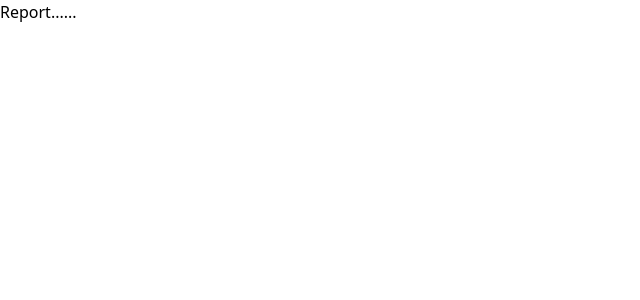
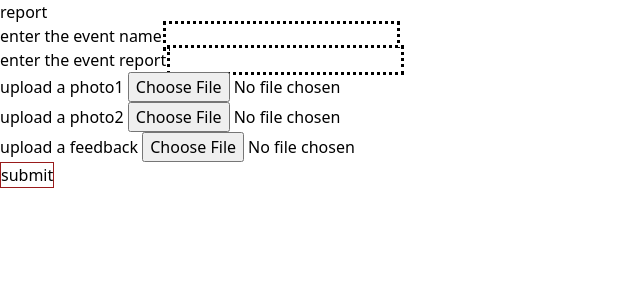
Before and after one commit to Gopikaran071/cocurricular, a React (Vite) app: page /Report in a window 1280 px wide. Shown: the top 300 px of the page, without its empty margins (0-640 px from the left). Built offline with nearby package versions, Linux system fonts and the light colour scheme.

Commit message:
firebase

```diff
--- a/package.json
+++ b/package.json
@@ -10,6 +10,7 @@
     "preview": "vite preview"
   },
   "dependencies": {
+    "firebase": "^10.7.1",
     "react": "^18.2.0",
     "react-dom": "^18.2.0",
     "react-router-dom": "^6.18.0",
--- a/src/App.jsx
+++ b/src/App.jsx
@@ -8,6 +8,7 @@ import Form from './Home/Form'
 import Circular from './Home/Circular'
 import Dashboard from './Dashboard/Dashboard'
 import Report from './Home/Report'
+import Reportdisplay from './Home/Reportdisplay'
 
 
 
@@ -24,6 +25,7 @@ function App() {
         <Route path='/Form' element={<Form />}/>
         <Route path='/Circular' element={<Circular/>}/>
         <Route path='/Report' element={<Report/>}/>
+        <Route path='/Reportdisplay' element={<Reportdisplay/>}/>
       </Routes>
 
     </div>
--- a/src/Home/Report.jsx
+++ b/src/Home/Report.jsx
@@ -1,8 +1,65 @@
-import React from 'react'
+import React, { useState } from 'react';
+import {db} from '../firebase';
+import {collection,addDoc} from 'firebase/firestore'
+function Report() {
 
-function Report() {
+
+
+  const[eventname,setEventName]=useState(" ");
+  const[eventreport,setEventReport]=useState(" ");
+  const[photo1,setPhoto1]=useState(" ");
+  const[photo2,setPhoto2]=useState(" ");
+  const[feedback,setFeedback]=useState(" ");
+
+
+const addtofirebase=()=>{
+
+  const data={
+    eventname:eventname,
+    eventreport:eventreport,
+  };
+
+  try{
+
+    const docRef = addDoc(collection(db,"report"),data);
+
+  }
+  catch(e)
+  {
+      console.log("error adding document",e);
+  }
+  alert(data.eventname)
+  setEventName('');
+
+
+
+
+}
+
   return (
-    <div>Report......</div>
+    <div>
+        <div>
+            report
+        </div>
+        <div>
+            <label htmlFor="">enter the event name <input type="text" id='eventname' onChange={(e)=>setEventName(e.target.value)} className='outline-dotted'/></label>
+        </div>
+        <div>
+            <label htmlFor="">enter the event report <input type="text" id='eventreport' onChange={(e)=>setEventReport(e.target.value)} className='outline-dotted'/></label>
+        </div>
+        <div>
+            <label htmlFor="">upload a photo1 <input type="file" id='photo1' onChange={(e)=>setPhoto1(e.target.value)}/></label>
+        </div>
+        <div>
+            <label htmlFor="">upload a photo2 <input type="file" id='photo2' onChange={(e)=>setPhoto2(e.target.value)}/></label>
+        </div>
+        <div>
+            <label htmlFor="">upload a feedback <input type="file" id='feeedback' onChange={(e)=>setFeedback(e.target.value)}/></label>
+        </div>
+        <div>
+          <button type="submit" className='border border-red-800' onClick={addtofirebase}>submit</button>
+        </div>
+    </div>
   )
 }
 
--- /dev/null
+++ b/src/Home/Reportdisplay.jsx
@@ -0,0 +1,12 @@
+import React from 'react'
+import { Link } from 'react-router-dom'
+
+function Reportdisplay() {
+  return (
+    <div>
+...display
+    </div>
+  )
+}
+
+export default Reportdisplay
--- /dev/null
+++ b/src/firebase.jsx
@@ -0,0 +1,15 @@
+import {initializeApp} from 'firebase/app';
+import {getFirestore} from 'firebase/firestore';
+
+const firebaseConfig = {
+    apiKey: "AIzaSyDbh8VVeGUB2sEL_0GgImd-Y_MNDRnDoiI",
+    authDomain: "co-curricular-bd604.firebaseapp.com",
+    projectId: "co-curricular-bd604",
+    storageBucket: "co-curricular-bd604.appspot.com",
+    messagingSenderId: "43930288408",
+    appId: "1:43930288408:web:83c6e676795d82c41b1e6d",
+    measurementId: "G-7J5XHC5TZB"
+  };
+
+  const app = initializeApp(firebaseConfig);
+  export const db=getFirestore(app);
```
Also changed, not shown: 1 other file (tests, documents, lock files or other folders).
